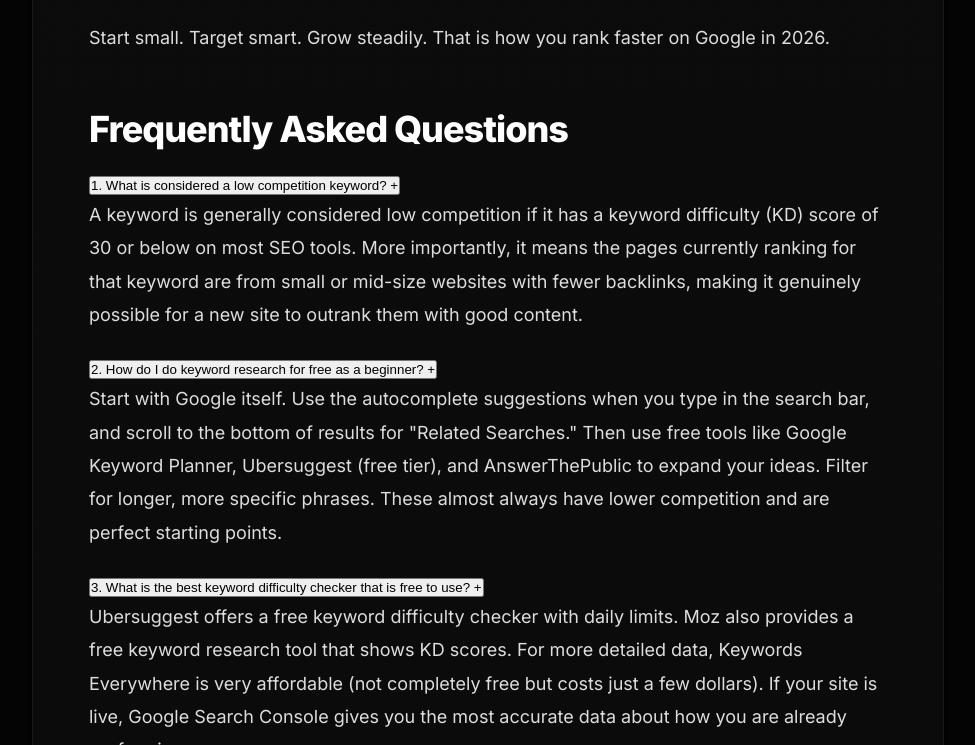
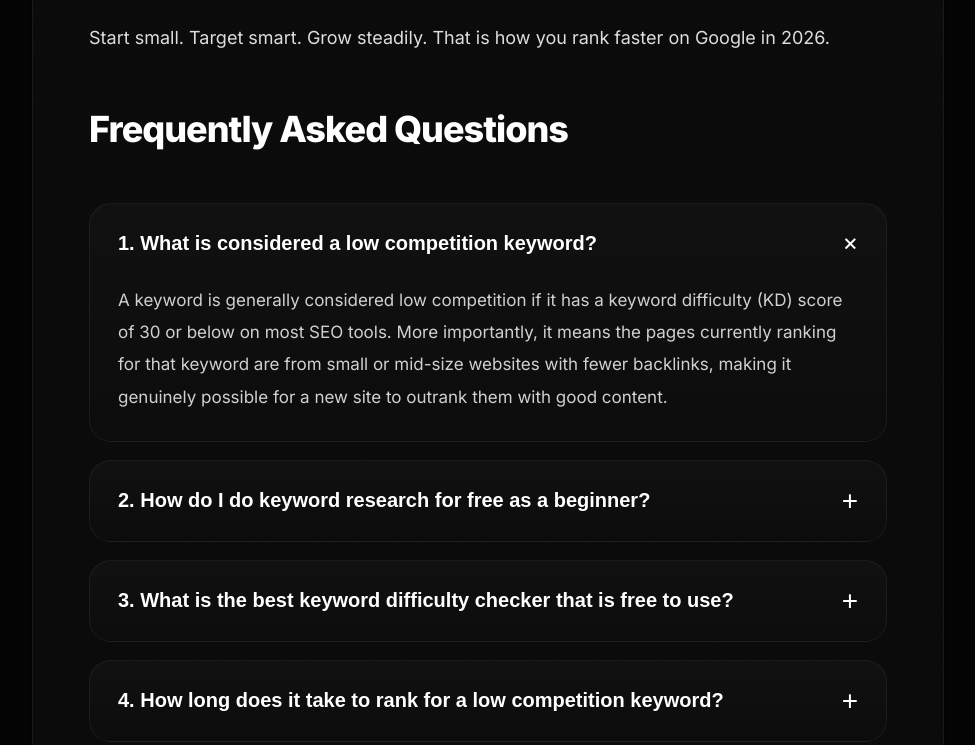
Before and after one commit to rankwithhitesh/rankwithhitesh.github.io, a plain HTML site: page low-competition-keywords.html in a window 1280 px wide. Shown: the part 11255-12000 px from the top of the page, without its empty margins (152-1127 px from the left). Drawn offline with Linux system fonts and the light colour scheme.

Commit message:
Update style.css

```diff
--- a/style.css
+++ b/style.css
@@ -810,3 +810,89 @@ font-size:16px;
 }
 
 }
+
+/* =========================
+FAQ
+========================= */
+
+.faq-container{
+margin-top:50px;
+display:flex;
+flex-direction:column;
+gap:18px;
+}
+
+.faq-item{
+background:linear-gradient(180deg,#111,#0c0c0c);
+border:1px solid rgba(255,255,255,0.06);
+border-radius:22px;
+overflow:hidden;
+transition:0.3s;
+}
+
+.faq-item:hover{
+border-color:rgba(255,255,255,0.12);
+transform:translateY(-2px);
+}
+
+.faq-question{
+width:100%;
+background:none;
+border:none;
+outline:none;
+color:white;
+padding:24px 28px;
+font-size:20px;
+font-weight:700;
+display:flex;
+align-items:center;
+justify-content:space-between;
+cursor:pointer;
+text-align:left;
+gap:20px;
+}
+
+.faq-icon{
+font-size:28px;
+font-weight:300;
+transition:0.3s;
+}
+
+.faq-answer{
+max-height:0;
+overflow:hidden;
+transition:max-height 0.4s ease;
+}
+
+.faq-answer p{
+padding:0 28px 28px;
+margin:0;
+color:#d0d0d0;
+line-height:1.9;
+font-size:17px;
+}
+
+.faq-item.active .faq-answer{
+max-height:500px;
+}
+
+.faq-item.active .faq-icon{
+transform:rotate(45deg);
+}
+
+/* MOBILE */
+
+@media(max-width:768px){
+
+.faq-question{
+font-size:17px;
+padding:22px;
+}
+
+.faq-answer p{
+padding:0 22px 24px;
+font-size:16px;
+line-height:1.8;
+}
+
+}
```
